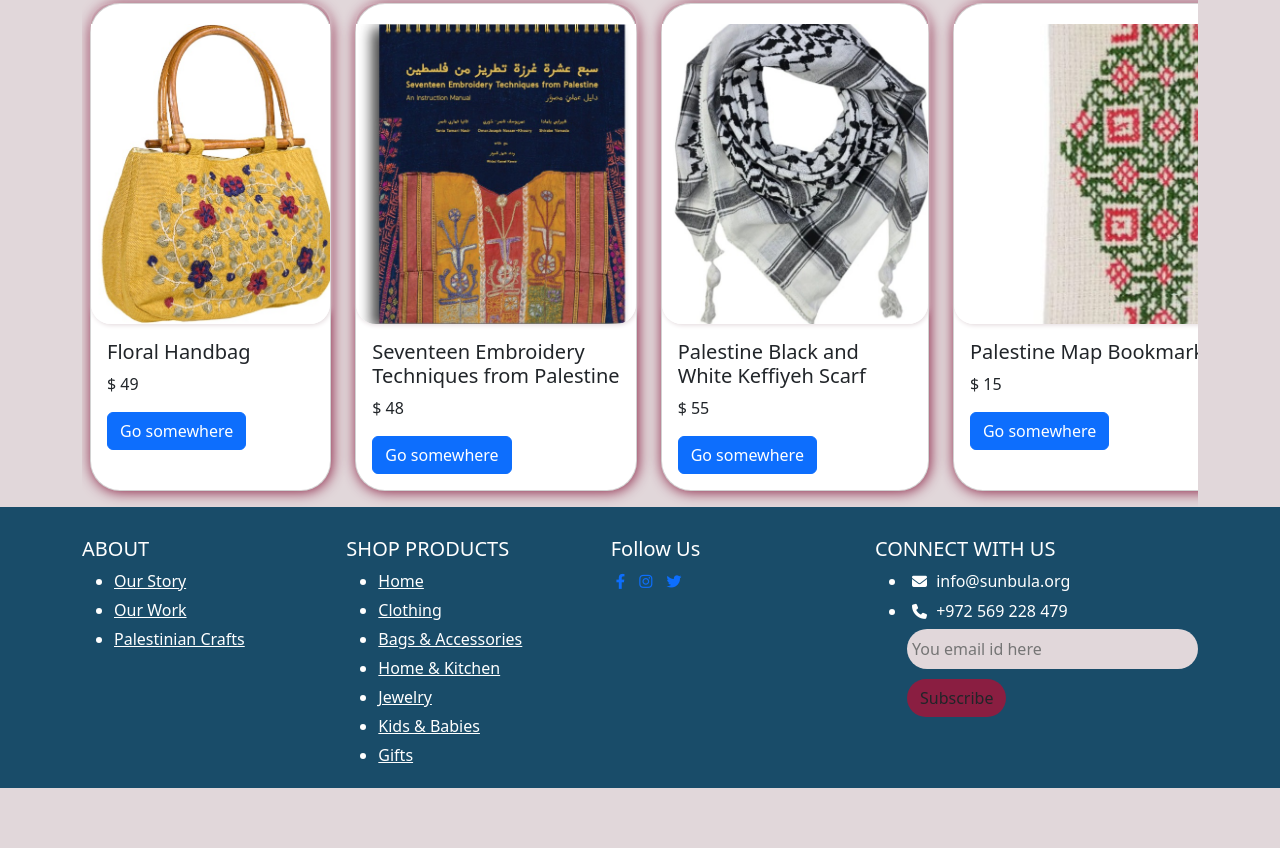
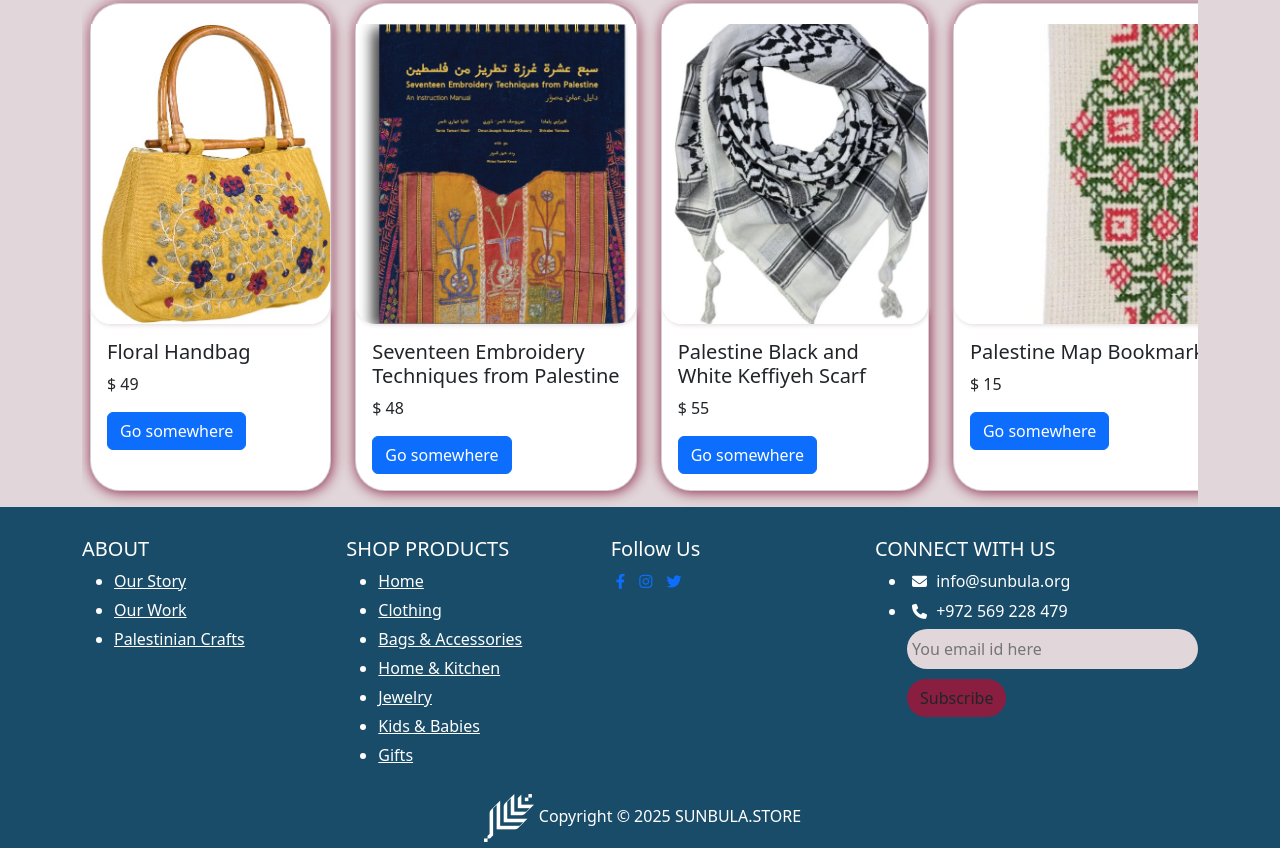
Before and after one commit to RaghadHabaybeh/Sunbula_Store, a plain HTML site: page index.html in a window 1280 px wide. Shown: the part 2178-3026 px from the top of the page. Before the commit the page ends 2966 px from the top, so only its background shows below. Drawn offline with nearby package versions, Linux system fonts and the light colour scheme.

Commit message:
add copyright by footer section + add logo

```diff
--- a/assets/css/style.css
+++ b/assets/css/style.css
@@ -28,9 +28,12 @@ header{
     height: 30px;
     width: 2.5px;
     background-color:var(--primary);
-
 }
-
+ /* nav .footerLogo{
+    width: 10px !important;
+    height: 10px !important;
+    color: var(--primary) !important;
+    } */
 /* ............section Crafts................. */
 .title{
     margin-top: 50px;
@@ -160,3 +163,7 @@ input[type="email"]{
     padding: 8px 55px 8px 5px;
 border: none;
 }
+.footerLogo{
+    width: 60px;
+    height: 60px;
+}
--- a/index.html
+++ b/index.html
@@ -21,12 +21,10 @@
   <nav class="navbar navbar-expand-lg bg-white fixed-top">
   <div class="container-fluid m-1">
    <i class="bi bi-bag-fill icon"></i>
-
     <button class="navbar-toggler  me-2 bttn" type="button" data-bs-toggle="collapse" data-bs-target="#navbarSupportedContent" aria-controls="navbarSupportedContent" aria-expanded="false" aria-label="Toggle navigation">
       <span class="navbar-toggler-icon"></span>
     </button>
     <div class="collapse navbar-collapse  " id="navbarSupportedContent">
-
       <ul class="navbar-nav mb-2 mb-lg-0 mx-auto">
         <li class="nav-item mx-2">
           <a class="nav-link text-danger" href="#About">About</a>
@@ -226,6 +224,7 @@
         </ul>
       </div>
     </div>
+    <div class="copyright text-center"><img src="assets/images/footer-logo.png" class="img-fluid footerLogo" alt="footer Logo">Copyright © 2025 SUNBULA.STORE </div>
 
 
 </div>
```
Also changed, not shown: assets/images/footer-logo.png (added).
